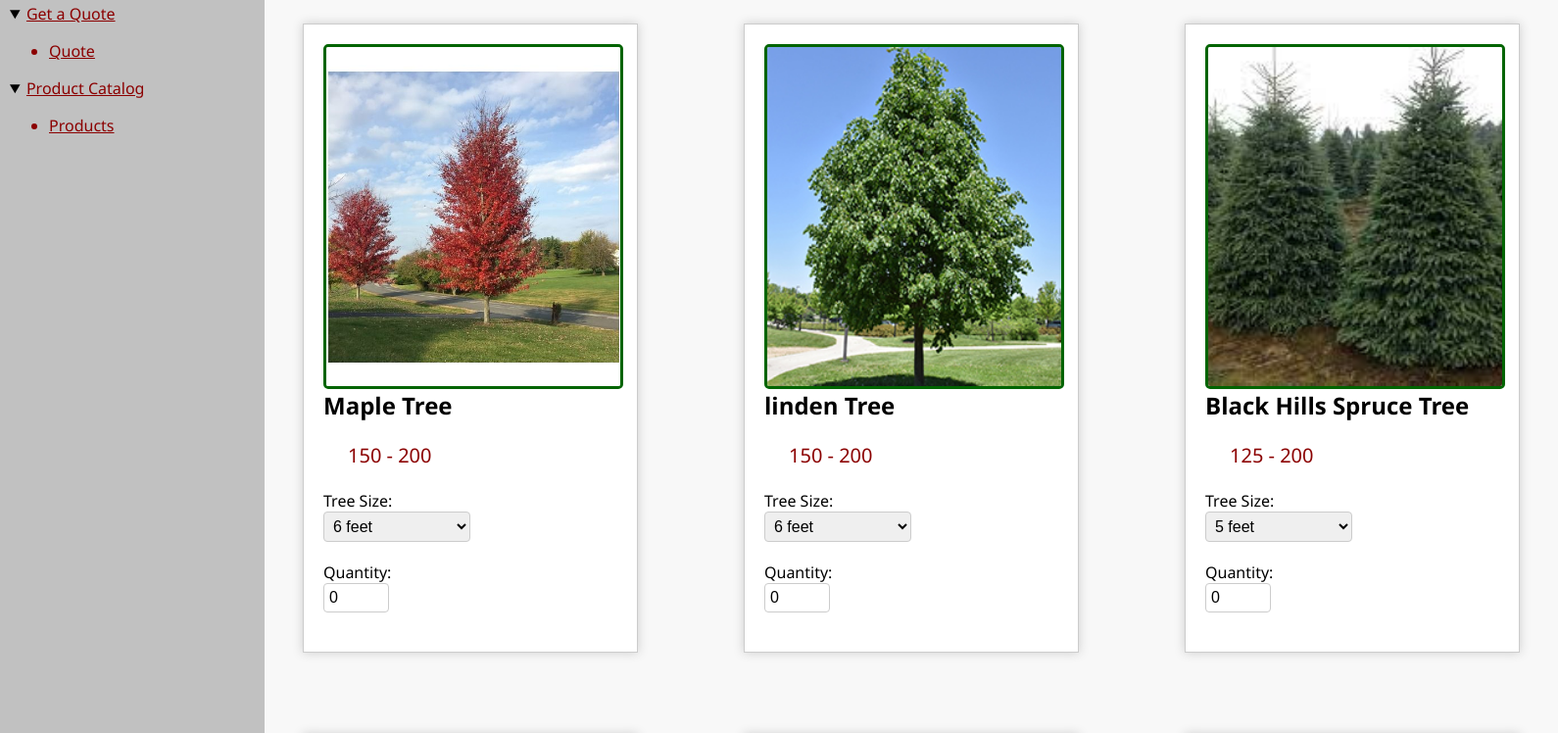
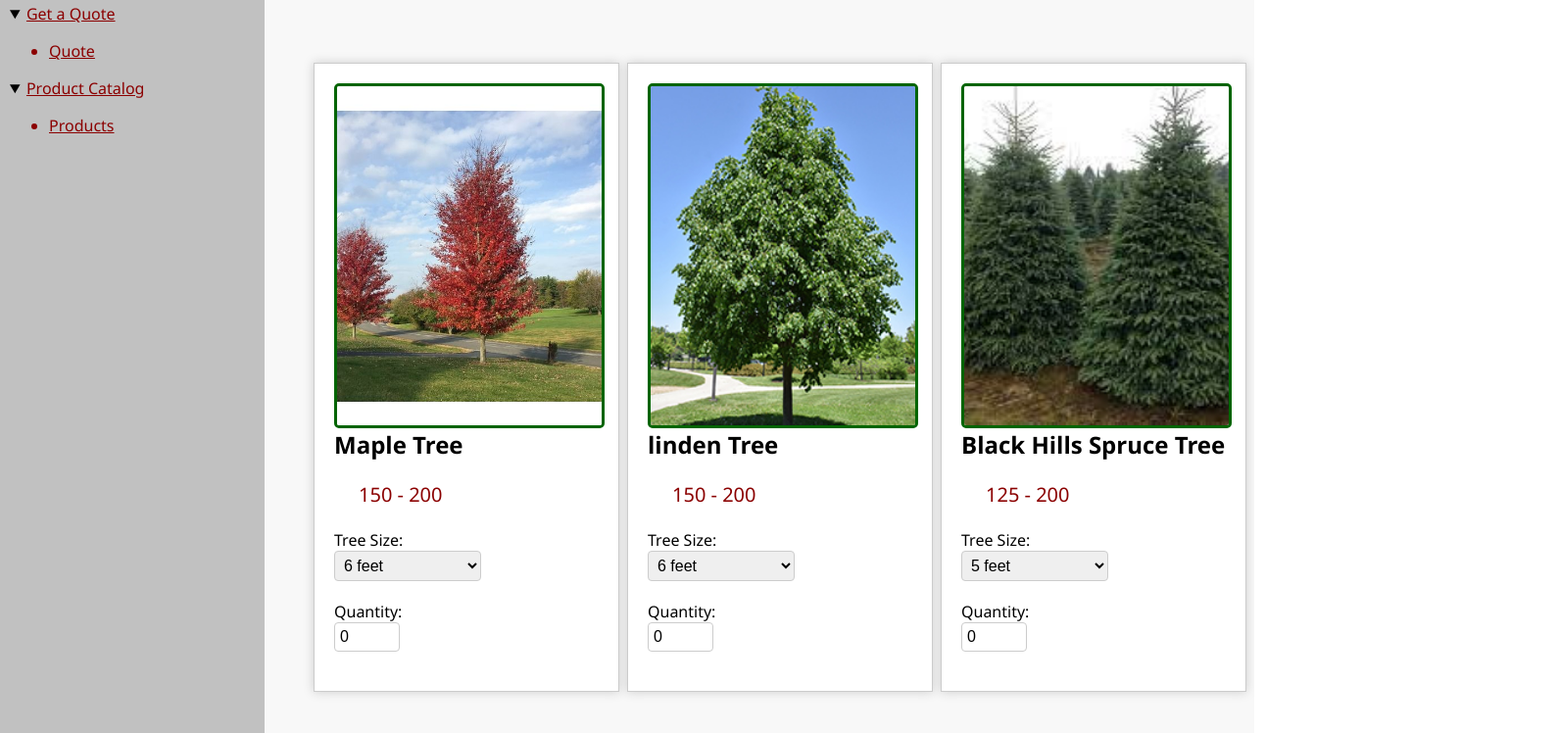
Before and after one commit to jbbowman/TreeFarmDelivery, a plain HTML site: page catalog.html in a window 1280 px wide. Shown: the part 219-967 px from the top of the page at 98% size, 1590 px wide, since content can reach past the window. Drawn offline with Linux system fonts and the light colour scheme.

Commit message:
bug fixes

```diff
--- a/catalog.html
+++ b/catalog.html
@@ -58,9 +58,10 @@
 
         <div id="all_products" style="
             display: grid;
-            grid-template-columns: 400px 400px 400px;
+            grid-template-columns: 1fr 1fr 1fr;
             grid-template-rows: 250px 250px 250px;
             gap: 475px 50px;
+            padding: 40px;
         ">
         </div>
 
--- a/catalog_styles.css
+++ b/catalog_styles.css
@@ -32,16 +32,16 @@
     background-color: #ffffff;
     border: 1px solid #cccccc;
     box-shadow: 0px 0px 10px #cccccc;
+    overflow: hidden;
 }
 
-.product img, video {
+.product img, .product video {
     width: 100%;
-    height: 475px;
+    height: 100%;
     object-fit: cover;
     object-position: center top;
-    border: 3px solid darkgreen;
-    border-radius: 5px;
 }
+
 
 .product-info {
     display: flex;
```
